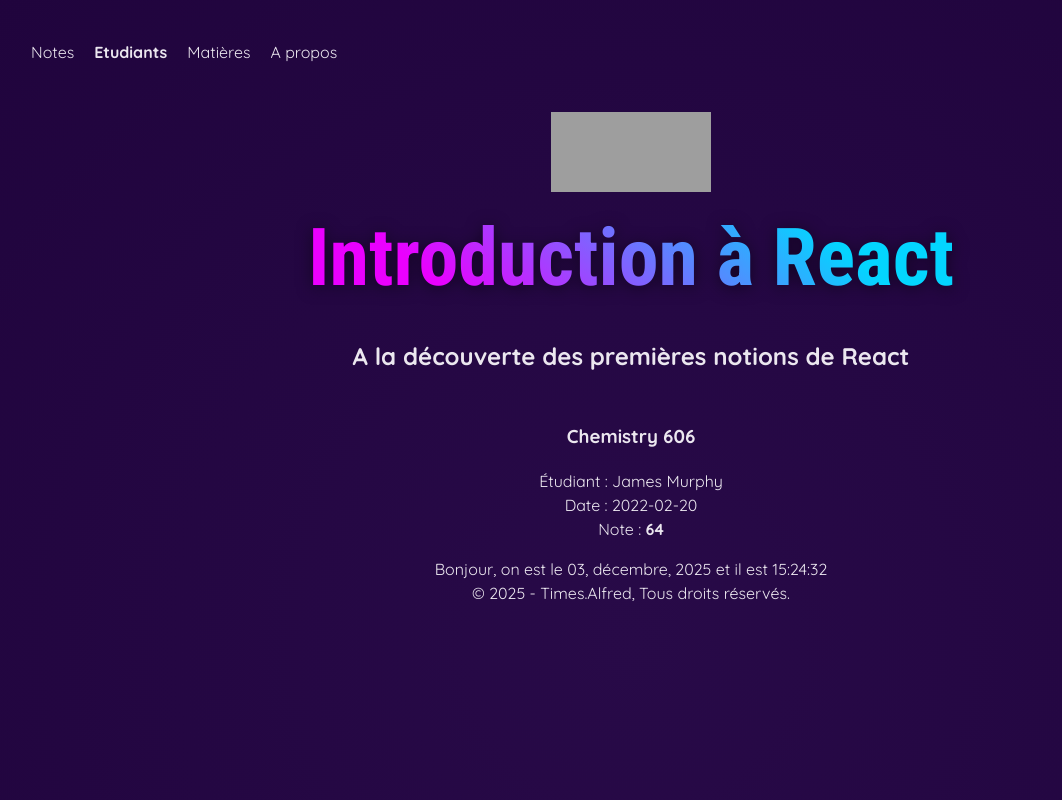
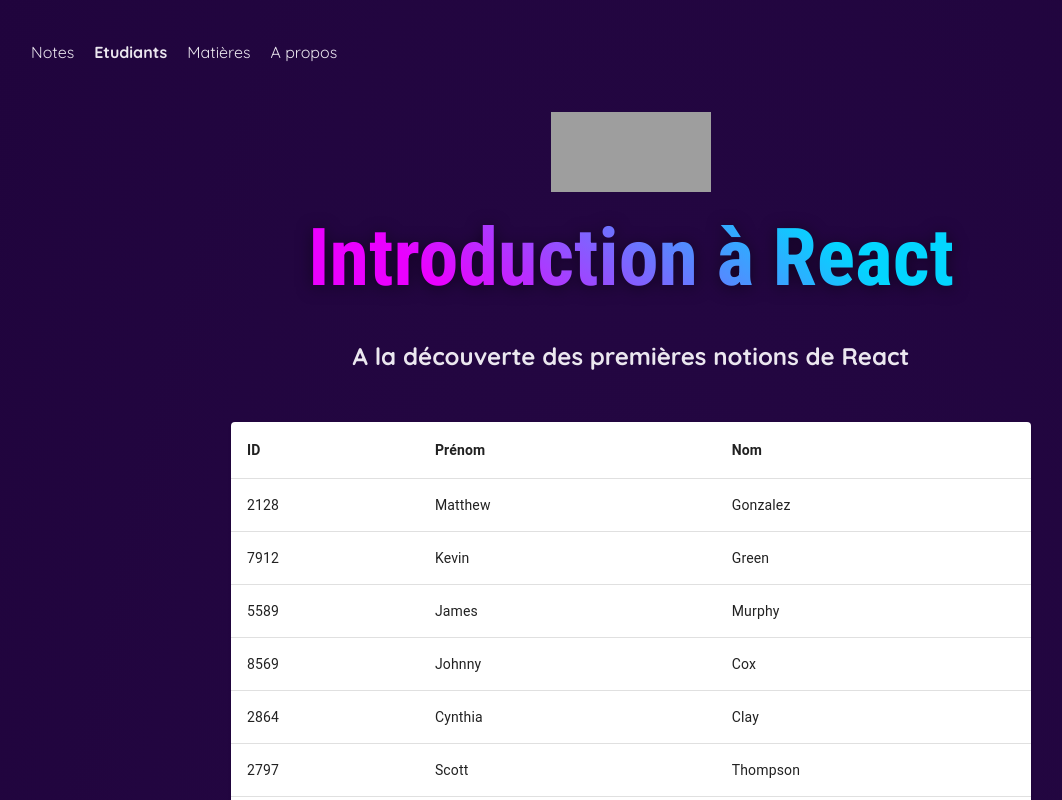
Before and after one commit to MBDS-HAITI/session-001-times13, a React app in the folder session01/: page / in a window 1280 px wide. Both pictures are taken after a click on the element "Etudiants". Shown: the top 800 px of the page, without its empty margins (9-1071 px from the left). Built offline with nearby package versions, Linux system fonts and the light colour scheme; grey boxes are pictures that could not be loaded; the HTML template or start-up script is replaced by a standard one.

Commit message:
TD05 : Remplir le contenu du composant Etudiants

```diff
--- a/session01/src/components/Etudiants.jsx
+++ b/session01/src/components/Etudiants.jsx
@@ -0,0 +1,38 @@
+import data from "../data/items.json";
+import Table from "@mui/material/Table";
+import TableBody from "@mui/material/TableBody";
+import TableCell from "@mui/material/TableCell";
+import TableContainer from "@mui/material/TableContainer";
+import TableHead from "@mui/material/TableHead";
+import TableRow from "@mui/material/TableRow";
+import Paper from "@mui/material/Paper";
+
+export default function Etudiants() {
+  // Récupérer seulement les étudiants uniques
+  const students = data.map((item) => item.student);
+
+  return (
+    <TableContainer component={Paper}>
+      <Table>
+        <TableHead>
+          <TableRow>
+            <TableCell><b>ID</b></TableCell>
+            <TableCell><b>Prénom</b></TableCell>
+            <TableCell><b>Nom</b></TableCell>
+          </TableRow>
+        </TableHead>
+
+        <TableBody>
+          {students.map((student, i) => (
+            <TableRow key={i}>
+              <TableCell>{student.id}</TableCell>
+              <TableCell>{student.firstname}</TableCell>
+              <TableCell>{student.lastname}</TableCell>
+            </TableRow>
+          ))}
+        </TableBody>
+
+      </Table>
+    </TableContainer>
+  );
+}
--- a/session01/src/components/MainContent.jsx
+++ b/session01/src/components/MainContent.jsx
@@ -1,7 +1,7 @@
 import RandomNote from './RandomNote';
 import Notes from "./Notes";
-//import Etudiants from "./Etudiants";
-//import Matieres from "./Matieres";
+import Etudiants from "./Etudiants";
+
 import APropos from "./APropos";
 
 function MainContent({selectedMenu}) {
@@ -15,7 +15,7 @@
   return (
     <main>
      {selectedMenu === "Notes" && <Notes />}
-
+     {selectedMenu === "Etudiants" && <Etudiants />}
       {selectedMenu === "A propos" && <APropos />}
         <RandomNote />
        Bonjour, on est le {jour}, {mois}, {annee} et il est {heure}:{minute}:{seconde}
```
